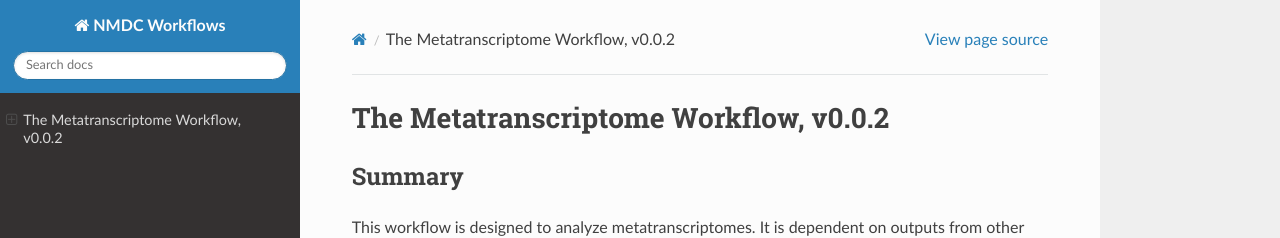
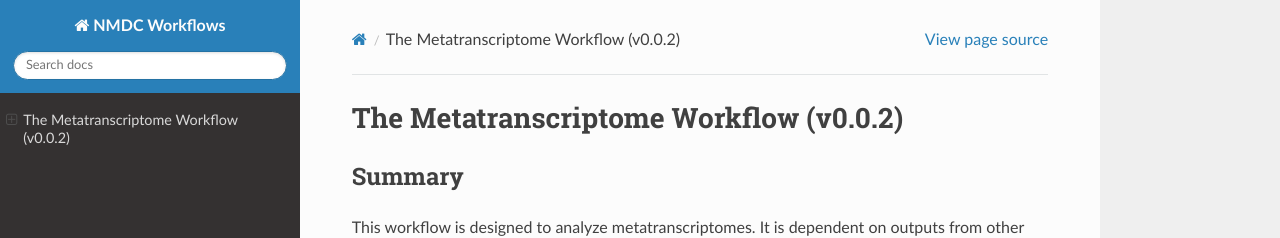
Before and after one commit to microbiomedata/metaT, a Sphinx documentation site: the page built from docs/index.rst, in a window 1280 px wide and 900 px high. Shown: the top 238 px of the window. Built offline with Sphinx 7.4.7 and the Read the Docs theme 2.0.0, drawn with Linux system fonts in a browser that asks for light colours.

Commit message:
Changed version # in documentation title for consitency

```diff
--- a/docs/index.rst
+++ b/docs/index.rst
@@ -1,4 +1,4 @@
-The Metatranscriptome Workflow, v0.0.2
+The Metatranscriptome Workflow (v0.0.2)
 =====================================
 
 Summary
```
